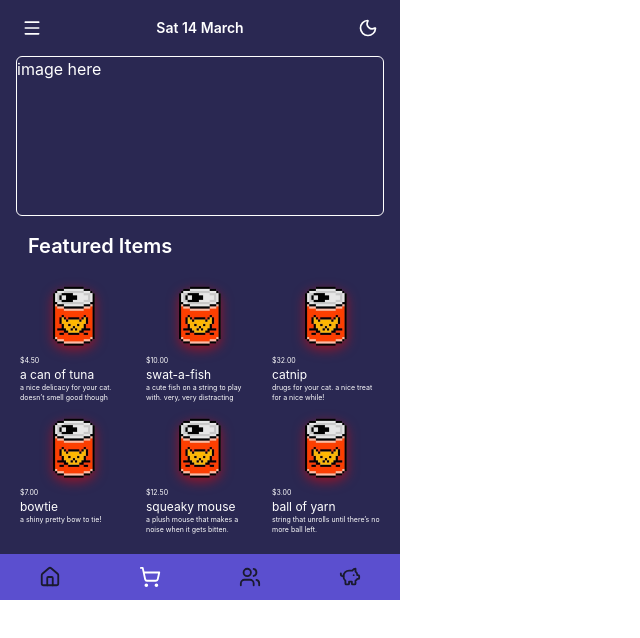
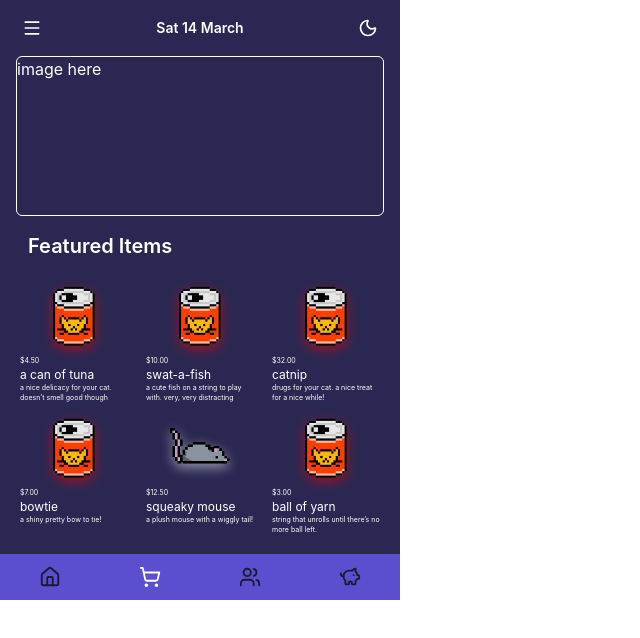
Before and after one commit to Zac-cmyk/two-cents, a React (Vite) app in the folder frontend/two-cents-app/: page /shop in a window 1280 px wide. Shown: the top 638 px of the page, without its empty margins (0-640 px from the left). Built offline with nearby package versions, Linux system fonts and the light colour scheme; no server answers.

Commit message:
added mouse to item

```diff
--- a/frontend/two-cents-app/src/components/ui/popUp.tsx
+++ b/frontend/two-cents-app/src/components/ui/popUp.tsx
@@ -12,7 +12,6 @@ import {
 import { Field, FieldDescription, FieldGroup } from "@/components/ui/field"
 import { Input } from "@/components/ui/input"
 import { Label } from "@/components/ui/label"
-import { useState } from "react"
 
 
 type PopUpProps = {
@@ -21,22 +20,19 @@ type PopUpProps = {
     src: string;
     desc: string;
     price: number;
+    colour: string;
   }
 };
 
 export function PopUp({item} : PopUpProps) {
-  const [ popUp, setPopUp ] = useState(false);
 
-  const triggerPopup = () => {
-
-  }
 
   return (
     <Dialog>
       <form>
         <DialogTrigger asChild>
-          <img onClick={triggerPopup}
-          src={item.src} className="w-16 object-contain py-2 hover:shadow hover:scale-110 hover:cursor-pointer drop-shadow-[0_4px_6px_rgba(255,0,0,0.5)]" />
+          <img
+          src={item.src} className={`w-16 object-contain py-2 hover:scale-110 hover:cursor-pointer ${item.colour}`}/>
         </DialogTrigger>
         <DialogContent className="sm:max-w-sm bg-white/90 drop-shadow-[0_4px_6px_rgba(255,255,255,0.5)]">
           <DialogHeader>
@@ -47,7 +43,7 @@ export function PopUp({item} : PopUpProps) {
           </DialogHeader>
           <FieldGroup>
             <Field>
-              <Label htmlFor="name-1">Number of items:</Label>
+              <Label htmlFor="name-1">number of items available: (1)</Label>
               <Input
                 id="quantity"
                 name="quantity"
@@ -55,10 +51,10 @@ export function PopUp({item} : PopUpProps) {
                 defaultValue={1}
                 min={1}
                 max={10}
-                placeholder="max 10 items can be purchaased!"
+                placeholder="max 10 items can be purchased at one time!"
               />
               </Field>
-              <FieldDescription>Your total price is</FieldDescription>
+              <FieldDescription>your total price is</FieldDescription>
           </FieldGroup>
           <DialogFooter>
             <DialogClose asChild>
--- a/frontend/two-cents-app/src/components/ui/shopItem.tsx
+++ b/frontend/two-cents-app/src/components/ui/shopItem.tsx
@@ -7,6 +7,7 @@ type ShopItemProps = {
     src: string;
     desc: string;
     price: number;
+    colour: string;
   }
 };
 export default function ShopItem({ item } : ShopItemProps) {
--- a/frontend/two-cents-app/src/pages/Shop.jsx
+++ b/frontend/two-cents-app/src/pages/Shop.jsx
@@ -1,16 +1,17 @@
 import ShopItem from "@/components/ui/shopItem";
 import example from "../assets/example.png";
+import squeakyMouse from "../assets/mouse.gif";
 
 
 function Shop() {
 
   const featuredItems = [
-    { name: "a can of tuna", src: example,  desc: "a nice delicacy for your cat. doesn’t smell good though", price: 4.50 },
-    { name: "swat-a-fish", src: example, desc: "a cute fish on a string to play with. very, very distracting", price: 10.00 },
-    { name: "catnip", src: example, desc: "drugs for your cat. a nice treat for a nice while!", price: 32.00 },
-    { name: "bowtie", src: example, desc: "a shiny pretty bow to tie!", price: 7.00 },
-    { name: "squeaky mouse", src: example, desc: "a plush mouse that makes a noise when it gets bitten.", price: 12.50 },
-    { name: "ball of yarn", src: example, desc: "string that unrolls until there’s no more ball left.", price: 3.00 }
+    { name: "a can of tuna", src: example,  desc: "a nice delicacy for your cat. doesn’t smell good though", price: 4.50, colour: "drop-shadow-[0_4px_6px_rgba(255,0,0,0.5)]" },
+    { name: "swat-a-fish", src: example, desc: "a cute fish on a string to play with. very, very distracting", price: 10.00, colour: "drop-shadow-[0_4px_6px_rgba(255,0,0,0.5)]" },
+    { name: "catnip", src: example, desc: "drugs for your cat. a nice treat for a nice while!", price: 32.00, colour: "drop-shadow-[0_4px_6px_rgba(255,0,0,0.5)]" },
+    { name: "bowtie", src: example, desc: "a shiny pretty bow to tie!", price: 7.00, colour: "drop-shadow-[0_4px_6px_rgba(255,0,0,0.5)]" },
+    { name: "squeaky mouse", src: squeakyMouse, desc: "a plush mouse with a wiggly tail!", price: 12.50, colour: "drop-shadow-[0_4px_6px_rgba(255,255,255,0.5)]" },
+    { name: "ball of yarn", src: example, desc: "string that unrolls until there’s no more ball left.", price: 3.00, colour: "drop-shadow-[0_4px_6px_rgba(255,0,0,0.5)]" }
 
   ]
 
```
Also changed, not shown: frontend/two-cents-app/src/assets/mouse.gif (added).
